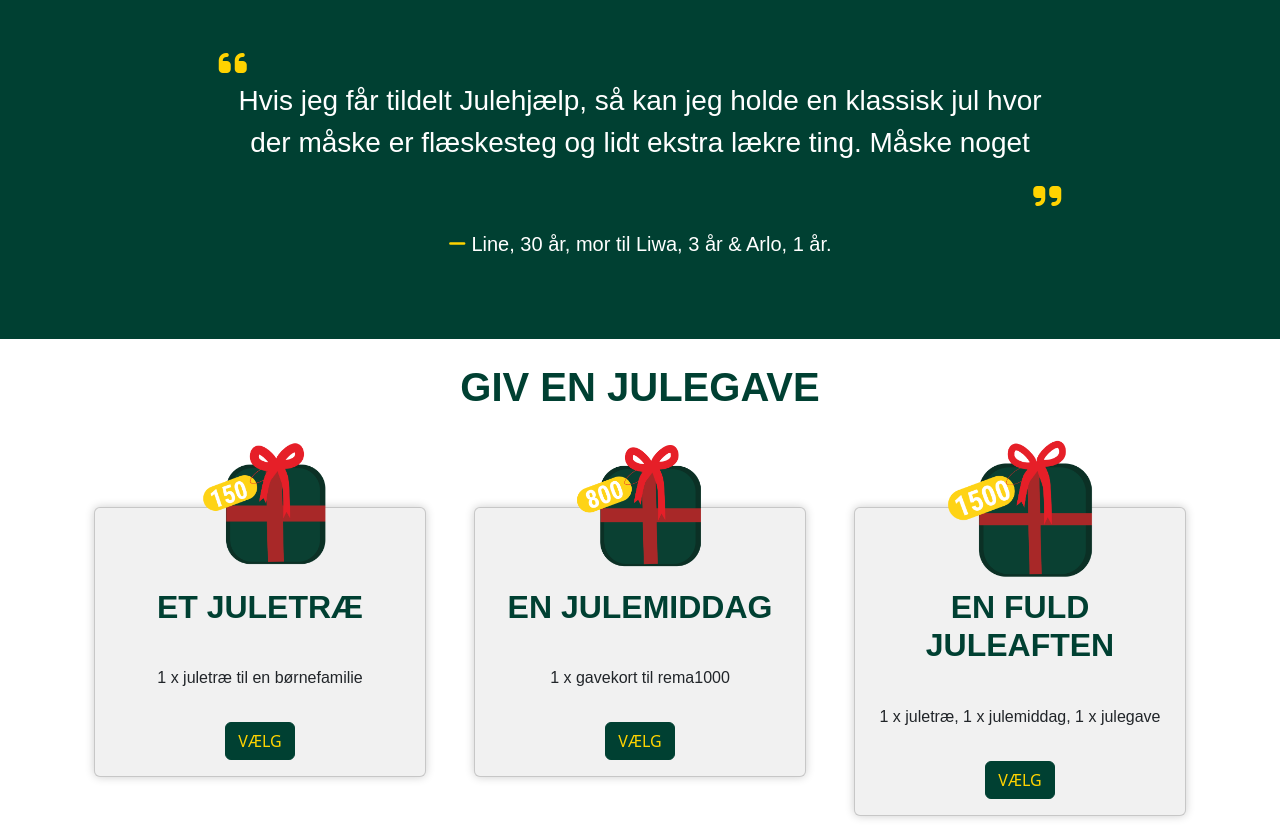
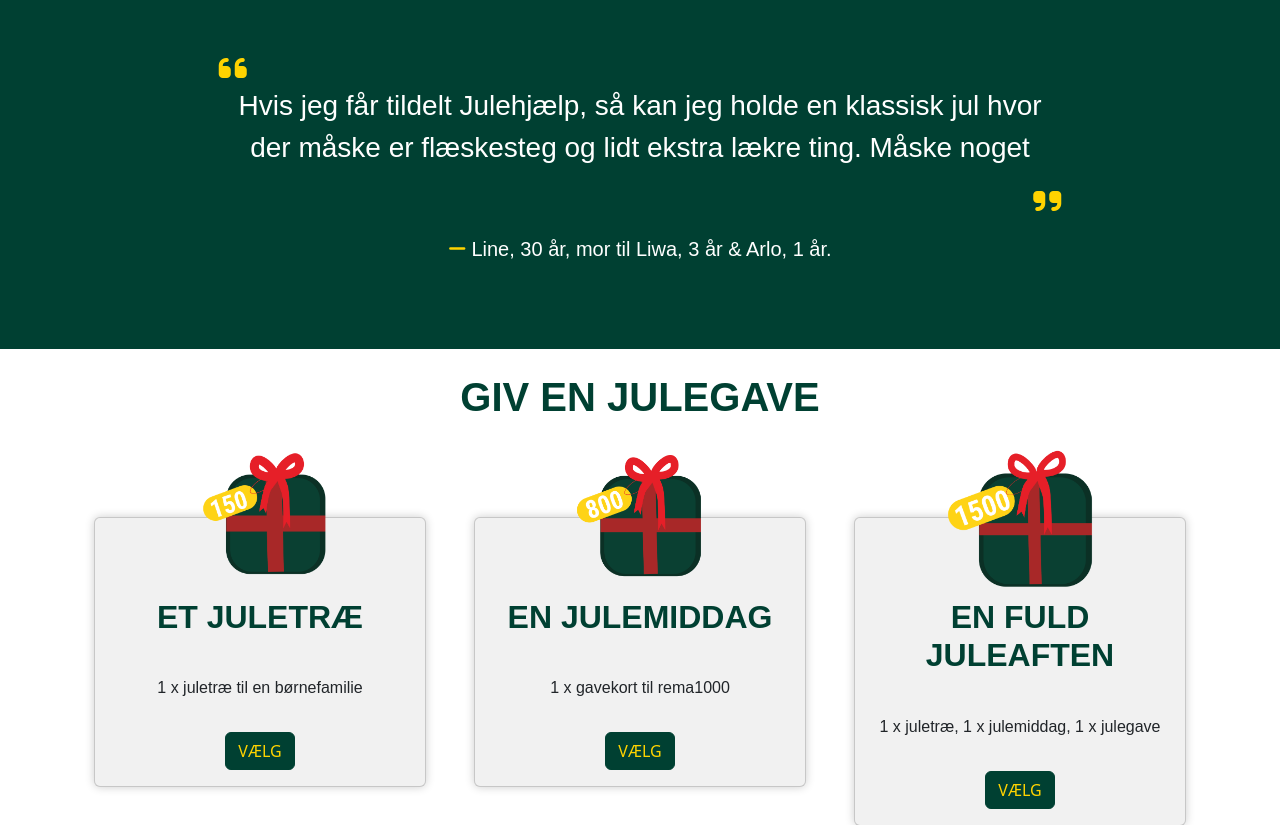
Before and after one commit to sofiepiszczek/Julehjaelp, a PHP site: page / in a window 1280 px wide. Shown: the part 1001-1826 px from the top of the page. Run offline with PHP 8.4, Linux system fonts and the light colour scheme; style sheets or scripts are compiled from the project's sources; some libraries are stand-ins or nearby versions; some web fonts are replaced.

Commit message:
height på banner + tilføjet div på forside

```diff
--- a/css/styles.scss
+++ b/css/styles.scss
@@ -55,7 +55,9 @@ p,.instru{
 	background-color: red;
 	height: 15px;
 }
-
+.typewriterBanner{
+	height: 350px;
+}
 /*navbar*/
 
 
--- a/index.php
+++ b/index.php
@@ -44,7 +44,8 @@ require "settings/init.php";
             <div><h1 class="text-yellow text-center instru">Vi har indsamlet</h1></div>
             <div><h1 id="counter" class="text-yellow text-center instru fstal">0</h1></div>
             <div><h1 class="text-yellow text-center instru">til</h1></div>
-            <div><h1 id="counter1" class="text-yellow text-center instru fstal pb-5">0</h1></div>
+            <div><h1 id="counter1" class="text-yellow text-center instru fstal ">0</h1></div>
+            <div><h1 class="text-yellow text-center instru pb-5">børnefamilier</h1></div>
 
 
             <div class="col-6 d-flex justify-content-center align-items-center pt-5">
@@ -59,7 +60,7 @@ require "settings/init.php";
     <div class="container-fluid">
         <div class="row">
             <!--citat m. typewriter-->
-            <div class="col-12 bg-darkgreen py-5 px-2 d-flex justify-content-center align-items-center">
+            <div class="col-12 bg-darkgreen py-5 px-2 d-flex justify-content-center align-items-center typewriterBanner">
                 <div class="col-12 col-md-10 col-lg-8">
                     <i class="fa-solid fa-quote-left fa-2xl py-3" style="color: #ffd300;"></i>
                     <p class="text-white text-center fs-3" id="typewriter"></p>
```
